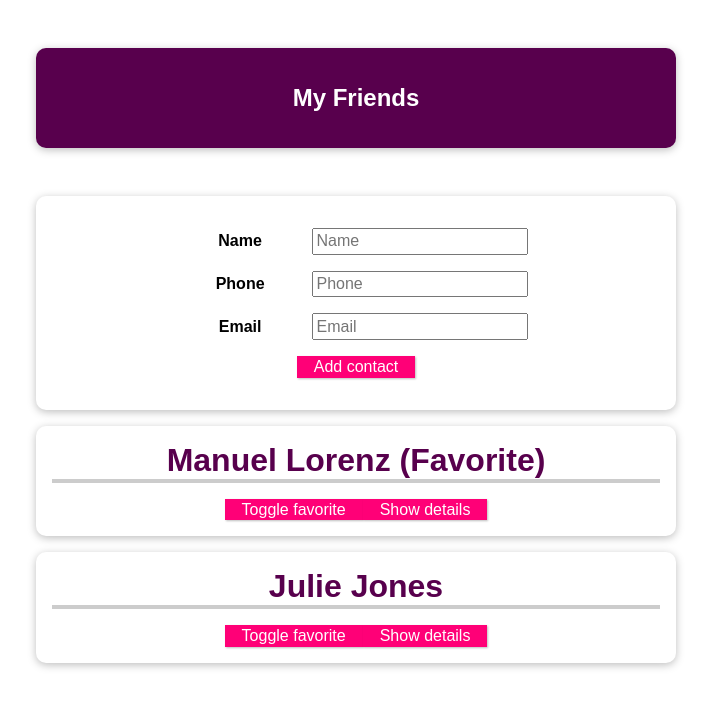
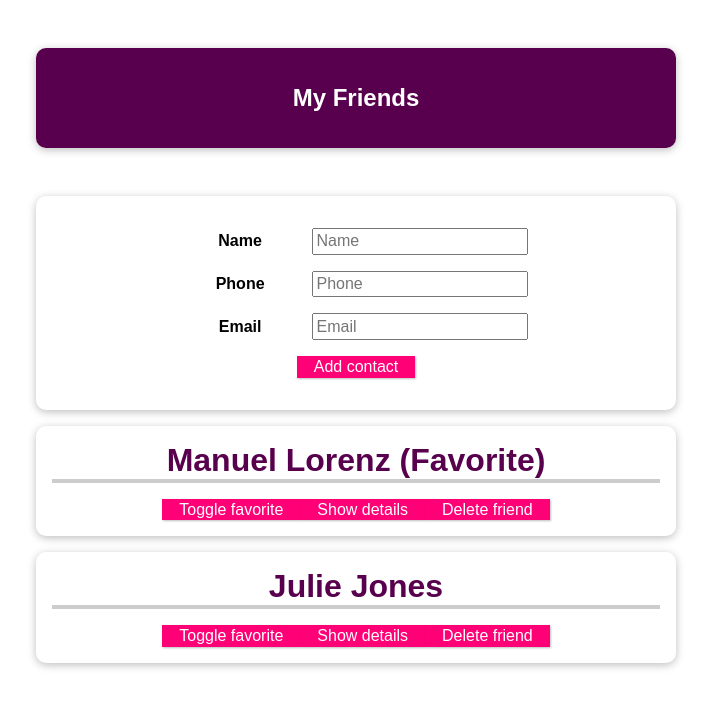
Before and after one commit to tsantos8080/vue-cli-01-a-new-vue-project, a Vue app: page / in a window 1280 px wide. Shown: the top 708 px of the page, without its empty margins (284-995 px from the left). Built offline with nearby package versions, Linux system fonts and the light colour scheme.

Commit message:
implementada remoção de contatos

```diff
--- a/src/App.vue
+++ b/src/App.vue
@@ -18,6 +18,7 @@
         :email-address="email"
         :is-favorite="isFavorite"
         @toggle-favorite="toggleFavoriteStatus"
+        @delete="deleteContact"
       ></friend-contact>
     </ul>
   </section>
@@ -60,6 +61,9 @@ export default {
       };
       this.friends.push(newFriendContact);
     },
+    deleteContact(id){
+      this.friends = this.friends.filter((friend) => friend.id !== id);
+    }
   },
 };
 </script>
--- a/src/components/FriendContact.vue
+++ b/src/components/FriendContact.vue
@@ -4,6 +4,7 @@
       <h2>{{ name }} {{ isFavorite ? "(Favorite)" : "" }}</h2>
       <button @click="toggleFavorite">Toggle favorite</button>
       <button @click="toggleDetails">Show details</button>
+      <button @click="$emit('delete', this.id)">Delete friend</button>
       <ul v-if="detailsAreVisible">
         <li><strong>Phone:</strong> {{ phoneNumber }}</li>
         <li><strong>Email:</strong> {{ emailAddress }}</li>
@@ -42,7 +43,7 @@ export default {
       detailsAreVisible: false,
     };
   },
-  emits: ["toggle-favorite"],
+  emits: ["toggle-favorite", "delete"],
   methods: {
     toggleDetails() {
       this.detailsAreVisible = !this.detailsAreVisible;
@@ -50,6 +51,9 @@ export default {
     toggleFavorite() {
       this.$emit("toggle-favorite", this.id);
     },
+    deleteFriend() {
+      this.$emit("remove-contact", this.id);
+    },
   },
 };
 </script>
```
